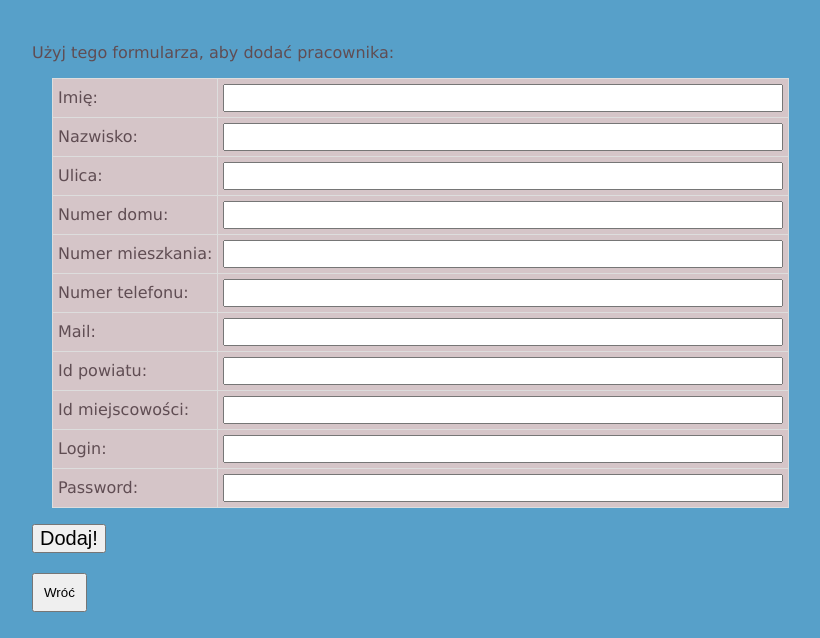
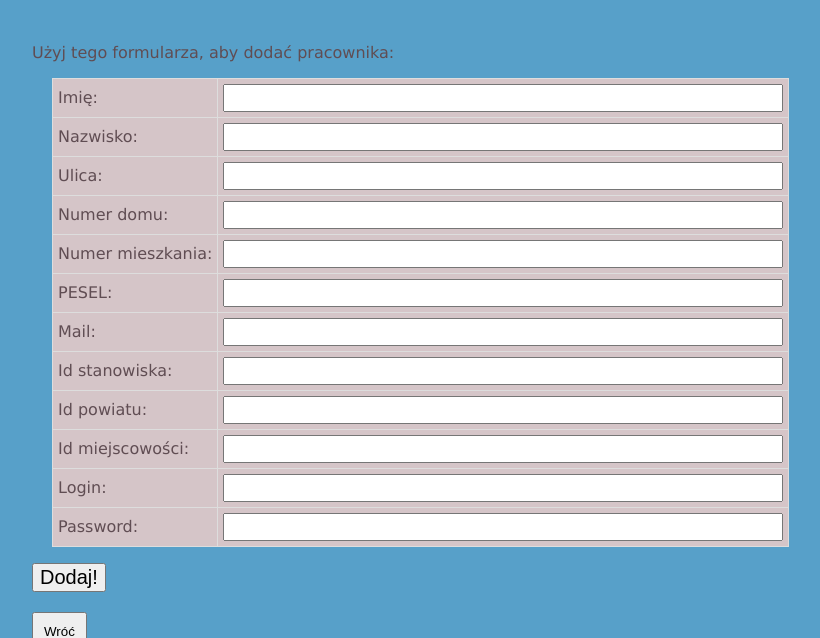
Before and after one commit to nkulakow/flask-oracle, a Flask app: page /gotoaddpracownik in a window 1280 px wide. Shown: the top 638 px of the page, without its empty margins (106-926 px from the left). Run offline with Flask 3, Linux system fonts and the light colour scheme; parts of the project's set-up code (start-up, migrations or seed data) failed here and were passed over.

Commit message:
fixed pesel and no position id

```diff
--- a/templates/addpracownik.html
+++ b/templates/addpracownik.html
@@ -10,8 +10,9 @@
         <tr><td>Ulica:</td><td><input name='street' type='TEXT' ></td></tr>
         <tr><td>Numer domu:</td><td><input name='house_nr' type='TEXT' ></td></tr>
         <tr><td>Numer mieszkania:</td><td><input name='flat_nr' type='TEXT' ></td></tr>
-        <tr><td>Numer telefonu:</td><td><input name='phone_nr' type='TEXT' ></td></tr>
+        <tr><td>PESEL:</td><td><input name='pesel' type='TEXT' ></td></tr>
         <tr><td>Mail:</td><td><input name='mail' type='TEXT' ></td></tr>
+        <tr><td>Id stanowiska:</td><td><input name='position_id' type='TEXT' ></td></tr>
         <tr><td>Id powiatu:</td><td><input name='county_id' type='TEXT' ></td></tr>
         <tr><td>Id miejscowości:</td><td><input name='town_id' type='TEXT' ></td></tr>
         <tr><td>Login:</td><td><input name='county_id' type='TEXT' ></td></tr>
--- a/templates/modifyowndata.html
+++ b/templates/modifyowndata.html
@@ -8,7 +8,7 @@
         <tr><td>Ulica:</td><td><input name='street' type='TEXT' ></td></tr>
         <tr><td>Numer domu:</td><td><input name='house_nr' type='TEXT' ></td></tr>
         <tr><td>Numer mieszkania:</td><td><input name='flat_nr' type='TEXT' ></td></tr>
-        <tr><td>Numer telefonu:</td><td><input name='phone_nr' type='TEXT' ></td></tr>
+        <tr><td>PESEL:</td><td><input name='pesel' type='TEXT' ></td></tr>
         <tr><td>Mail:</td><td><input name='mail' type='TEXT' ></td></tr>
         <tr><td>Id powiatu:</td><td><input name='county_id' type='TEXT' ></td></tr>
         <tr><td>Id miejscowości:</td><td><input name='town_id' type='TEXT' ></td></tr>
--- a/templates/viewpracownicy.html
+++ b/templates/viewpracownicy.html
@@ -19,7 +19,7 @@
         <th class="pracownicy-th">Ulica</th>
         <th class="pracownicy-th">Numer domu</th>
         <th class="pracownicy-th">Numer mieszkania</th>
-        <th class="pracownicy-th">Numer telefonu</th>
+        <th class="pracownicy-th">PESEL</th>
         <th class="pracownicy-th">Mail</th>
         <th class="pracownicy-th">Czy zablokowany</th>
         <th class="pracownicy-th">Id stanowiska</th>
```
